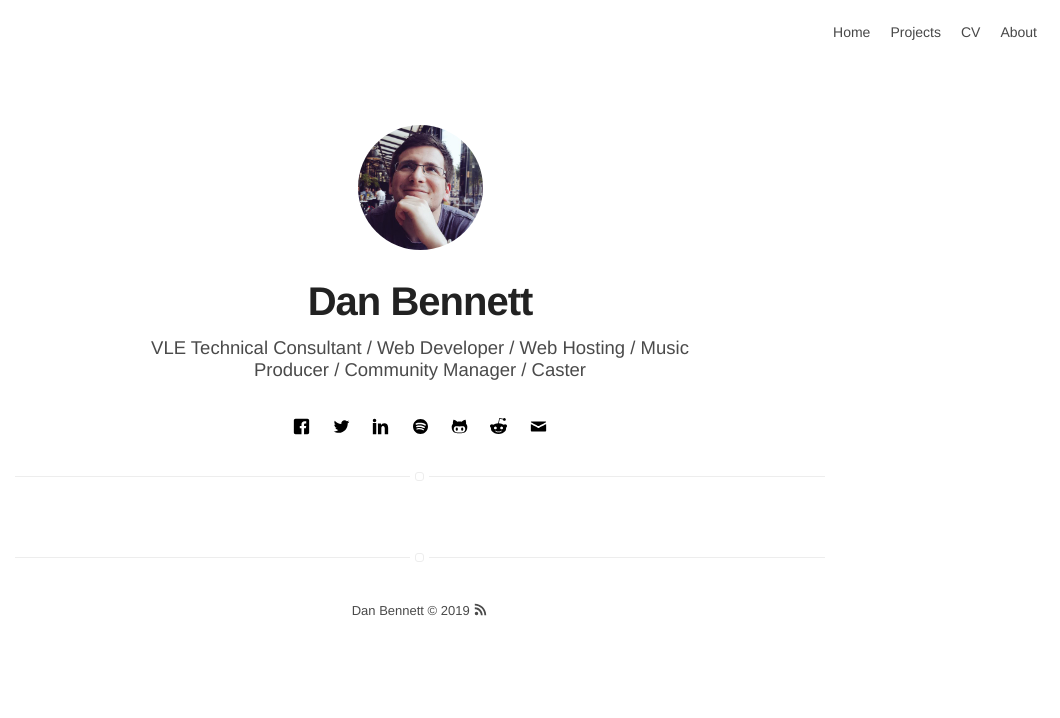
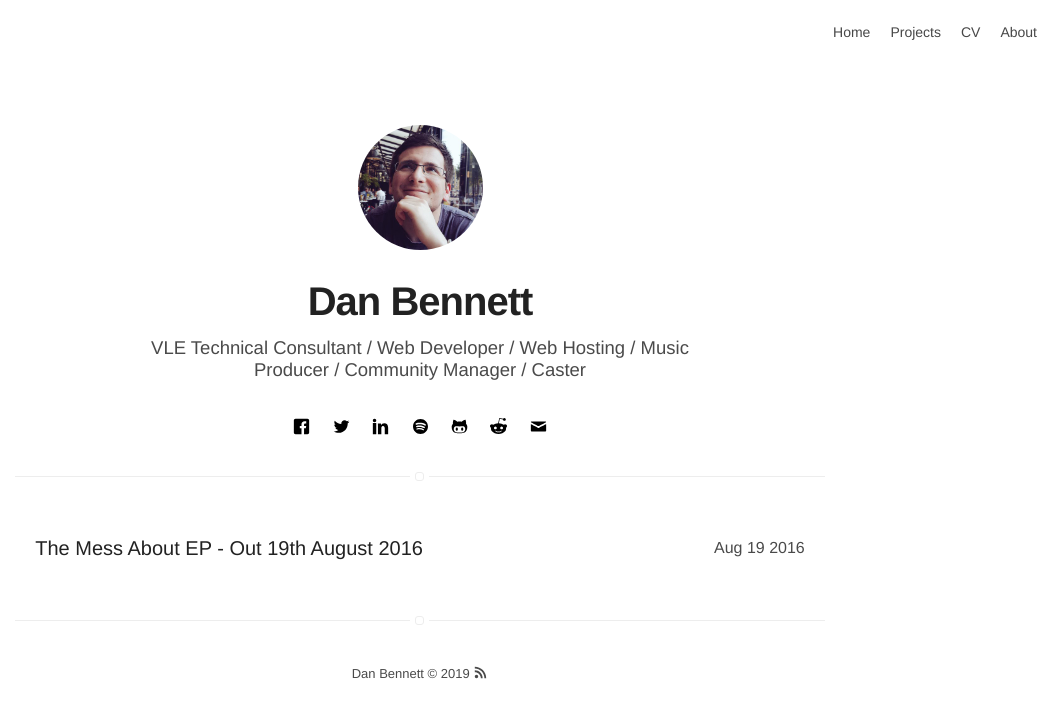
Before and after one commit to DanBennettUK/danbennettuk.github.io, a Jekyll site: the page built from blog/index.html, in a window 1280 px wide. Shown: the top 718 px of the page, without its empty margins (220-1280 px from the left). Built offline with Jekyll 4.4.1, drawn with Linux system fonts in a browser that asks for light colours; a file with an impossible date is left out.

Commit message:
Fixed date because wtf prose?

```diff
--- a/_posts/2016-08-02-the-mess-about-ep.markdown
+++ b/_posts/2016-08-02-the-mess-about-ep.markdown
@@ -2,7 +2,7 @@
 title: The Mess About EP - Out 19th August 2016
 layout: post
 published: true
-date: {}
+date: 2016-08-19T00:00:00.000Z
 category: blog
 author: Dan Bennett
 ---
```
